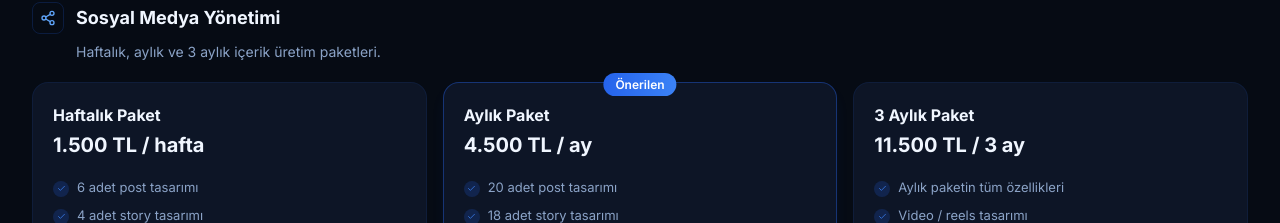
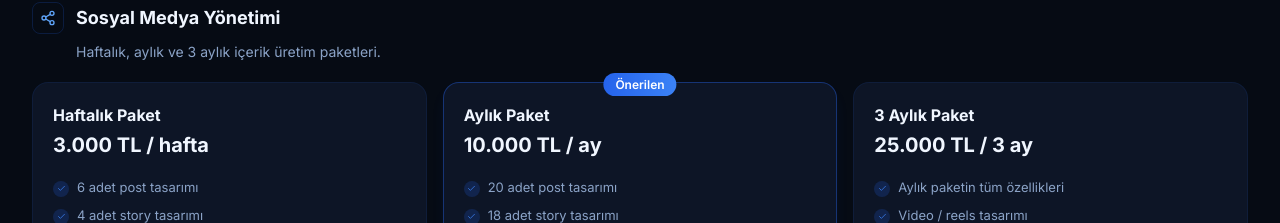
Before and after one commit to digitalsynclab-cpu/HAYB, a Next.js app: page / in a window 1280 px wide. Shown: the part 7755-7978 px from the top of the page. Built offline with nearby package versions, Linux system fonts and the light colour scheme.

Commit message:
Sosyal medya paket fiyatları güncellendi

```diff
--- a/data/pricing.ts
+++ b/data/pricing.ts
@@ -76,7 +76,7 @@ export const socialMediaPlans: PricingPlan[] = [
   {
     id: 'sosyal-haftalik',
     name: 'Haftalık Paket',
-    price: '1.500 TL / hafta',
+    price: '3.000 TL / hafta',
     recommended: false,
     ctaLabel: 'Hemen Başla',
     features: [
@@ -92,7 +92,7 @@ export const socialMediaPlans: PricingPlan[] = [
   {
     id: 'sosyal-aylik',
     name: 'Aylık Paket',
-    price: '4.500 TL / ay',
+    price: '10.000 TL / ay',
     recommended: true,
     ctaLabel: 'Projeyi Başlat',
     features: [
@@ -109,7 +109,7 @@ export const socialMediaPlans: PricingPlan[] = [
   {
     id: 'sosyal-3aylik',
     name: '3 Aylık Paket',
-    price: '11.500 TL / 3 ay',
+    price: '25.000 TL / 3 ay',
     recommended: false,
     ctaLabel: 'Teklif Al',
     features: [
```
